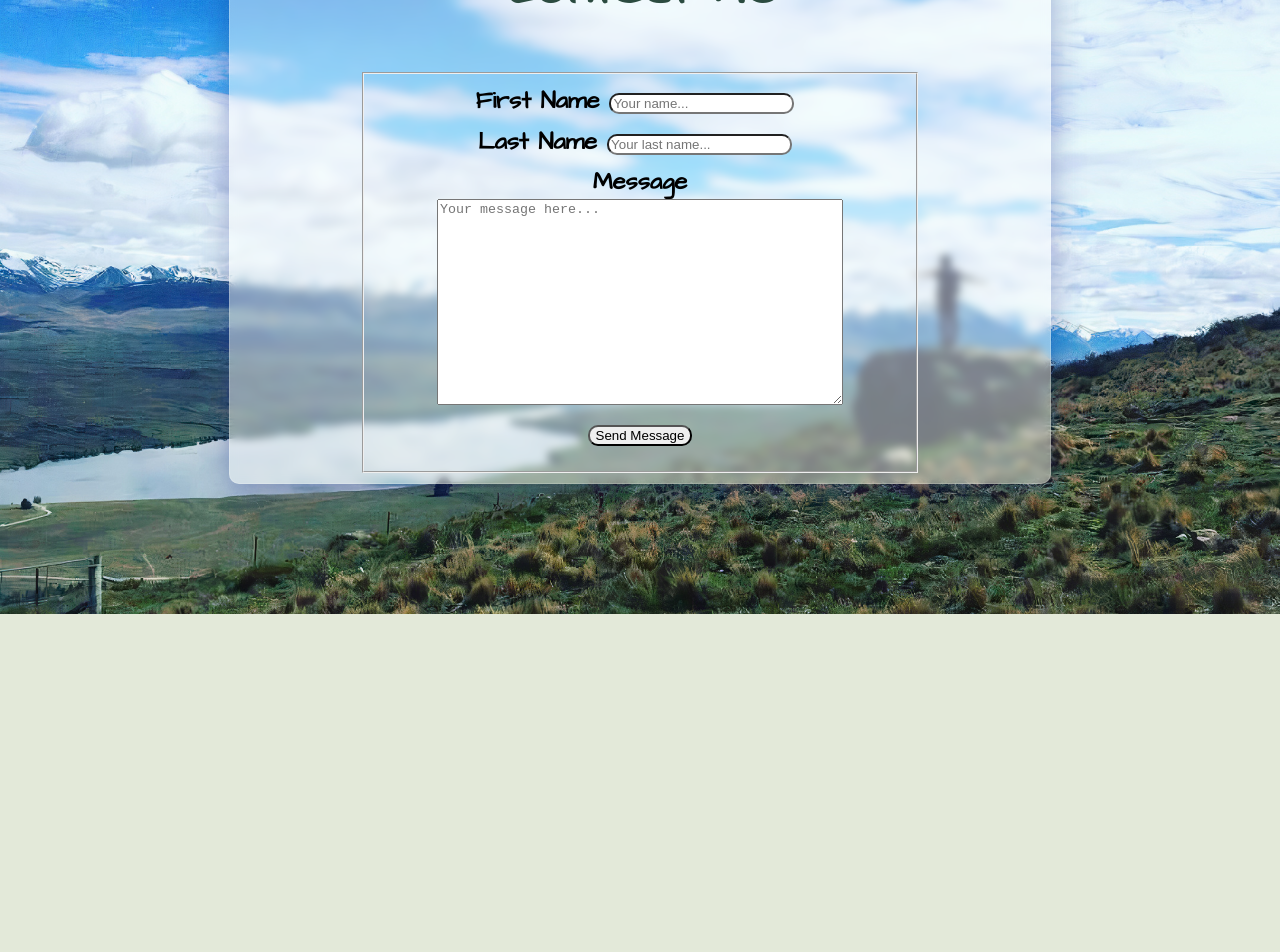
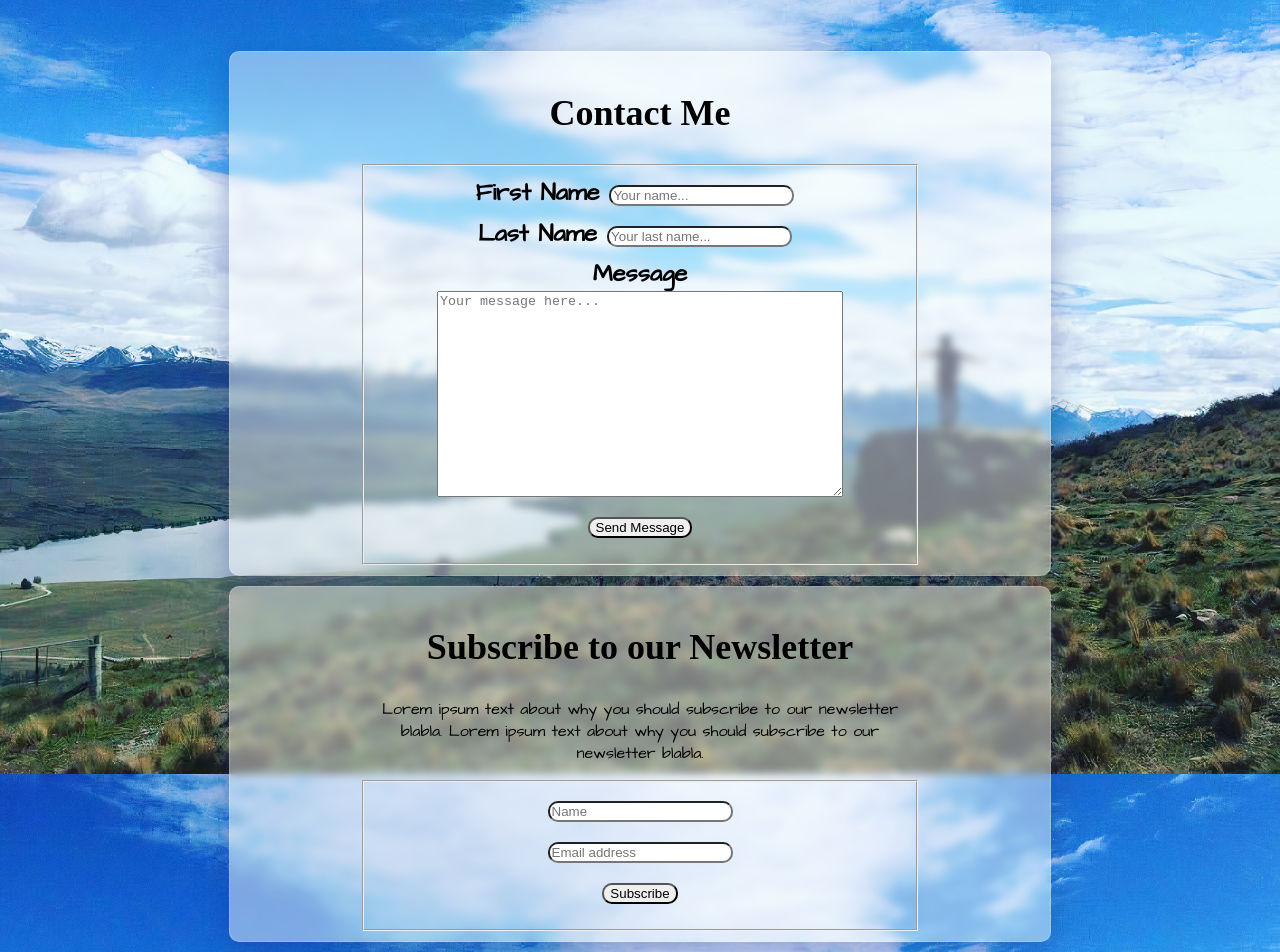
Before and after one commit to GabyC0/blog, a React (Create React App) app in the folder client/: page /contact in a window 1280 px wide. Shown: the part 186-1138 px from the top of the page. Before the commit the page ends 800 px from the top, so only its background shows below. Built offline with nearby package versions, Linux system fonts and the light colour scheme; a web font is replaced by a local one.

Commit message:
functional delete button/component

```diff
--- a/client/src/App.css
+++ b/client/src/App.css
@@ -36,7 +36,7 @@ body {
   font-size: large;
 }
 
-.blogItem, .about, .form, .contactMe{
+.blogItem, .about, .form, .contactMe, .subscribe {
   background: rgba( 255, 255, 255, 0.45 );
   box-shadow: 0 8px 32px 0 rgba( 31, 38, 135, 0.37 );
   backdrop-filter: blur( 4px );
--- a/client/src/App.js
+++ b/client/src/App.js
@@ -12,7 +12,7 @@ import {About} from './components/About'
 import {Contact} from './components/Contact'
 // import {Edit} from './components/Edit'
 import {Delete} from './components/Delete'
-import {useParams} from 'react-router-dom'
+//import {useParams} from 'react-router-dom'
 
 function App() {
   return (
--- a/client/src/components/About.js
+++ b/client/src/components/About.js
@@ -2,11 +2,13 @@ import React from 'react'
 
 export const About = () => {
   return (
-    <div className="about">
+      <div>
         <h1>ABOUT THIS BLOG</h1>
-        <p className="aboutPar">Hello! Welcome to my travel blog. I'm super excited to have you join on my adventures around the world where I have traveled solo. I started this blog in order to share affordable travel accommodation and flight tips, helpful apps, transportation recommendations, packing suggestions, and much much more. All in the hopes that it may encourage you to travel and share your own stories.</p>
-        <p className="aboutPar">"But he's right, Harry," said Hermione, "you have still got two tasks to do. You really ought to have a look at that egg, you know, and start working out what it means. . . ." "Hermione, he's got ages!" snapped Ron. "Want a game of chess, Harry?" "Yeah, okay," said Harry. Then, spotting the look on Hermione's face, he said, "Come on, how'm I supposed to concentrate with all this noise going on? I won't even be able to hear the egg over this lot." "Oh I suppose not," she sighed, and she sat down to watch their chess match, which culminated in an exciting checkmate of Ron's, involving a couple of recklessly brave pawns and a very violent bishop.</p>
-        <p className="aboutPar">Harry awoke very suddenly on Christmas Day. Wondering what had caused his abrupt return to consciousness, he opened his eyes, and saw something with very large, round, green eyes staring back at him in the darkness, so close they were almost nose to nose. "Dobby!" Harry yelled, scrambling away from the elf so fast he almost fell out of bed. "Don't do that!" "Dobby is sorry, sir!" squeaked Dobby anxiously, jumping backward with his long fingers over his mouth. "Dobby is only wanting to wish Harry Potter 'Merry Christmas' and bring him a present, Sir! Harry Potter did say Dobby could come and see him sometimes, sir!" It's okay," said Harry, still breathing rather faster than usual, while his heart rate returned to normal. "Just - just prod me or something in future, all right, don't bend over me like that. .." Harry pulled back the curtains around his four-poster, took his glasses from his bedside table, and put them on. His yell had awoken Ron, Seamus, Dean, and Neville. All of them were peering through the gaps in their own hangings, heavy-eyed and tousle-haired. "Someone attacking you, Harry?" Seamus asked sleepily.</p>
+        <div className="about">
+            <p className="aboutPar">Hello! Welcome to my travel blog. I'm super excited to have you join on my adventures around the world where I have traveled solo. I started this blog in order to share affordable travel accommodation and flight tips, helpful apps, transportation recommendations, packing suggestions, and much much more. All in the hopes that it may encourage you to travel and share your own stories.</p>
+            <p className="aboutPar">"But he's right, Harry," said Hermione, "you have still got two tasks to do. You really ought to have a look at that egg, you know, and start working out what it means. . . ." "Hermione, he's got ages!" snapped Ron. "Want a game of chess, Harry?" "Yeah, okay," said Harry. Then, spotting the look on Hermione's face, he said, "Come on, how'm I supposed to concentrate with all this noise going on? I won't even be able to hear the egg over this lot." "Oh I suppose not," she sighed, and she sat down to watch their chess match, which culminated in an exciting checkmate of Ron's, involving a couple of recklessly brave pawns and a very violent bishop.</p>
+            <p className="aboutPar">Harry awoke very suddenly on Christmas Day. Wondering what had caused his abrupt return to consciousness, he opened his eyes, and saw something with very large, round, green eyes staring back at him in the darkness, so close they were almost nose to nose. "Dobby!" Harry yelled, scrambling away from the elf so fast he almost fell out of bed. "Don't do that!" "Dobby is sorry, sir!" squeaked Dobby anxiously, jumping backward with his long fingers over his mouth. "Dobby is only wanting to wish Harry Potter 'Merry Christmas' and bring him a present, Sir! Harry Potter did say Dobby could come and see him sometimes, sir!" It's okay," said Harry, still breathing rather faster than usual, while his heart rate returned to normal. "Just - just prod me or something in future, all right, don't bend over me like that. .." Harry pulled back the curtains around his four-poster, took his glasses from his bedside table, and put them on. His yell had awoken Ron, Seamus, Dean, and Neville. All of them were peering through the gaps in their own hangings, heavy-eyed and tousle-haired. "Someone attacking you, Harry?" Seamus asked sleepily.</p>
+        </div>
     </div>
   )
 }
--- a/client/src/components/Contact.js
+++ b/client/src/components/Contact.js
@@ -2,10 +2,11 @@ import React from 'react'
 
 export const Contact = () => {
   return (
+      <div>
+          <h1>Get in touch</h1>
     <div className='contactMe'>
-
         <form>
-        <h1>Contact Me</h1>
+        <h2>Contact Me</h2>
         <fieldset>
             <label>First Name</label>
             <input type="text" id="firstname" name="firstname" placeholder='Your name...'/>
@@ -20,8 +21,32 @@ export const Contact = () => {
 
             <input type="Submit" value="Send Message"/>
         </fieldset>
+        </form>
 
+    </div>
+
+
+    <div class="subscribe">
+        <form >
+            <div>
+                <h2>Subscribe to our Newsletter</h2>
+                <p>Lorem ipsum text about why you should subscribe to our newsletter blabla. Lorem ipsum text about why you should subscribe to our newsletter blabla.</p>
+            </div>
+            <fieldset>
+                <div class="container">
+                    <input type="text" placeholder="Name" name="name" required/>
+                    <br/>
+                    <input type="text" placeholder="Email address" name="mail" required/>
+                </div>
+
+                <div class="container">
+                    <input type="submit" value="Subscribe"/>
+                </div>
+            </fieldset>
         </form>
+
+            </div>
     </div>
+
   )
 }
--- a/client/src/components/Create.js
+++ b/client/src/components/Create.js
@@ -74,8 +74,10 @@ const Create = (props) => {
     };
 
     return (
+        <div>
+            <h1>Create New Blog Entry </h1>
         <form className="form" onSubmit={handleSubmit}>
-            <h1>Create New Blog Entry </h1>
+
             <fieldset>
                 <label>Title </label>
                 <input
@@ -85,7 +87,6 @@ const Create = (props) => {
                     required
                     value={blog.title}
                     onChange={handleTitleChange}
-
                 />
                 <br/>
                 <label>Summary Blurb </label>
@@ -132,6 +133,7 @@ const Create = (props) => {
             <br/>
             <button className="createBtn" type="submit">Add</button>
         </form>
+        </div>
     );
 };
 
--- a/client/src/components/Delete.js
+++ b/client/src/components/Delete.js
@@ -1,20 +1,45 @@
 import React, { useState } from 'react'
+import { useNavigate, useParams } from 'react-router-dom';
 
-export const Delete = (props) => {
-    const [deleteBlog, setDeleteBlog] = useState('');
+
+export const Delete = () => {
+    let params = useParams();
+    const navigate = useNavigate();
+    console.log('params', params);
+    //const [deleteBlog, setDeleteBlog] = useState('');
 
 //create a function to call with on submit
 //combination of create and indiv blog fetch
+
+
+const handleOnClick = () => {
+    fetch(`http://localhost:5001/api/blogs/${params.blogId}`, {
+        method: 'DELETE'
+        }).then(() => {
+        navigate('/blogs');
+    })
+    // confirmAlert({
+    //     title: 'Confirm to submit',
+    //     message: 'Are you sure you want to delete?',
+    //     buttons: [
+    //         {
+    //             label: 'Confirm delete',
+    //             onClick: () => alert('Yes')
+    //         },
+    //         {
+    //             label: "Don't delete",
+    //             onClick: () => alert('No')
+    //         }
+    //     ]
+    // });
+};
+
+
+
   return (
     <div>
-        <h1>Delete a post</h1>
-        <form id="delete-blog" action="#" onSubmit={(e) => {e.preventDefault(); props.deleteBlog(deleteBlog); setDeleteBlog("");}}>
-            <fieldset>
-                <label>User Id</label>
-                <input type="text" id="delete-user-id" value={deleteBlog} onChange={(e) => setDeleteBlog(e.target.value)}/>
-            </fieldset>
-            <input type="submit" />
-        </form>
+        {/* {error && <div>{error}</div>} */}
+        <button className='deleteBtn' onClick={handleOnClick}>Delete Post</button>
     </div>
   )
 }
--- a/client/src/components/IndivBlog.js
+++ b/client/src/components/IndivBlog.js
@@ -1,10 +1,11 @@
 import React from 'react'
 import { useState, useEffect } from 'react'
 import { Link, useParams } from 'react-router-dom'
+import {Delete} from './Delete'
 
 export const IndivBlog = () => {
     let params = useParams();
-    console.log('params', params)
+    console.log('params', params);
     const [blogs, setBlogs] = useState([]);
     // const {blogId} = props.match.params;
 
@@ -35,7 +36,8 @@ export const IndivBlog = () => {
                 {<img width='450px' src={blogs.img} alt={blogs.alt}></img>}</h3>
                 <br/>
             <Link to='/edit'><button>Edit</button></Link>
-            <Link to="/specific"><button>Delete</button></Link>
+            {/* <Link to="/blogs/:blogId/delete"><button>Delete</button></Link> */}
+            <Delete />
         </div>
       </div>
   )
```
